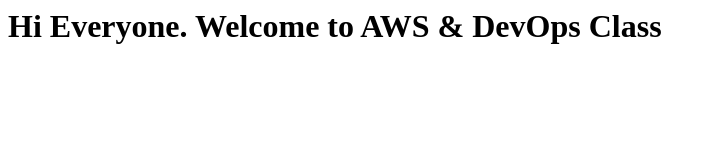
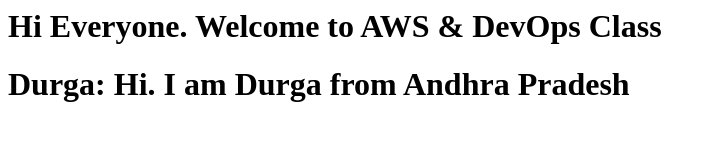
Before and after one commit to Manimohan27/migration, a plain HTML site: page index.html in a window 1280 px wide. Shown: the whole page, without its empty margins (0-716 px from the left). Drawn offline with Linux system fonts and the light colour scheme.

Commit message:
Durga task done

```diff
--- a/index.html
+++ b/index.html
@@ -1 +1,3 @@
 <h1> Hi Everyone. Welcome to AWS & DevOps Class </h1>
+
+<h1> Durga: Hi. I am Durga from Andhra Pradesh </h1>
```
